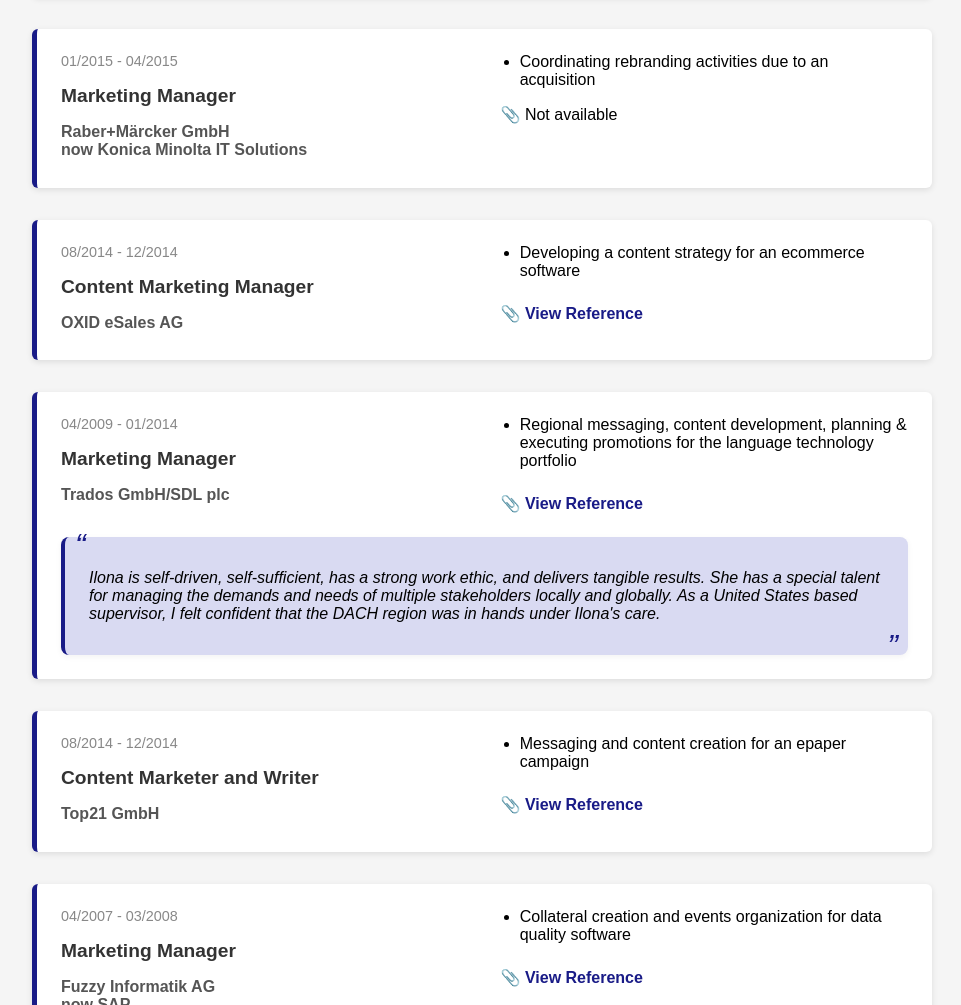
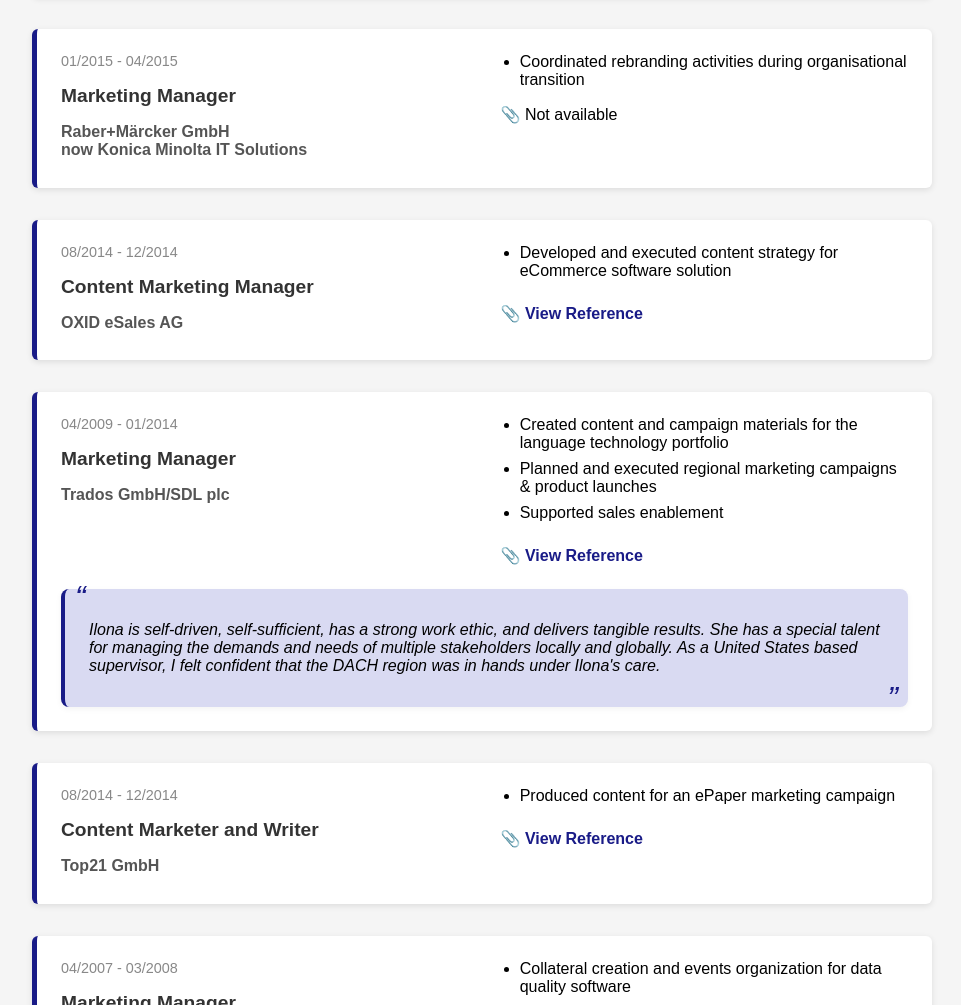
Before and after one commit to kromer52/Marketing-Analytics-Specialist, a website: page work.html in a window 1280 px wide. Shown: the part 617-1622 px from the top of the page, without its empty margins (158-1119 px from the left). Drawn offline with Linux system fonts and the light colour scheme.

Commit message:
work experience & colour update

```diff
--- a/style.css
+++ b/style.css
@@ -228,10 +228,10 @@ section {
   margin-bottom: 3rem;
 }
 
-/* Unified skill-box */
+/* Skill-box with second highlight color */
 .skill-box {
   flex: 1 1 250px;
-  background: #D9DAF2;
+  background: #6A6CCF; /* second highlight color */
   padding: 1rem;
   margin-bottom: 1rem;
   border-radius: 8px;
@@ -239,7 +239,7 @@ section {
 
 .skill-box h3 {
   margin-top: 0;
-  color: #333;
+  color: #fff;
 }
 
 .skill-box ul {
@@ -248,6 +248,7 @@ section {
 
 .skill-box li {
   margin-bottom: 0.5rem;
+  color: #fff;
 }
 
 blockquote {
@@ -304,7 +305,7 @@ cite {
   flex: 1 1 30%;
 }
 
-/* Unified testimonial-box */
+/* Testimonial-box */
 .testimonial-box {
   background-color: #D9DAF2;
   border-left: 4px solid #191b87;
--- a/work.html
+++ b/work.html
@@ -60,7 +60,7 @@
         </div>
         <div class="job-right">
           <ul class="job-tasks">
-            <li>Coordinating rebranding activities due to an acquisition</li>
+            <li>Coordinated rebranding activities during organisational transition</li>
           </ul>
           <p  >📎 Not available</p>
         </div>
@@ -75,8 +75,7 @@
         </div>
         <div class="job-right">
           <ul class="job-tasks">
-            <li>Developing a content strategy for an ecommerce
-software</li>
+            <li>Developed and executed content strategy for eCommerce software solution</li>
           </ul>
           <a class="job-download" href="Oxid.pdf" target="_blank">📎 View Reference</a>
         </div>
@@ -93,7 +92,9 @@ software</li>
     <!-- Right Column: Tasks + Download -->
     <div class="job-right">
       <ul class="job-tasks">
-        <li>Regional messaging, content development, planning & executing promotions for the language technology portfolio </li>
+        <li>Created content and campaign materials for the language technology portfolio</li>
+      <li>Planned and executed regional marketing campaigns & product launches</li>
+      <li>Supported sales enablement</li>
       </ul>
       <a class="job-download" href="SDL2.pdf" target="_blank">📎 View Reference</a>
     </div>
@@ -117,7 +118,7 @@ software</li>
         </div>
         <div class="job-right">
           <ul class="job-tasks">
-            <li>Messaging and content creation for an epaper campaign
+            <li>Produced content for an ePaper marketing campaign
 </li>
           </ul>
           <a class="job-download" href="Top21.pdf" target="_blank">📎 View Reference</a>
```
